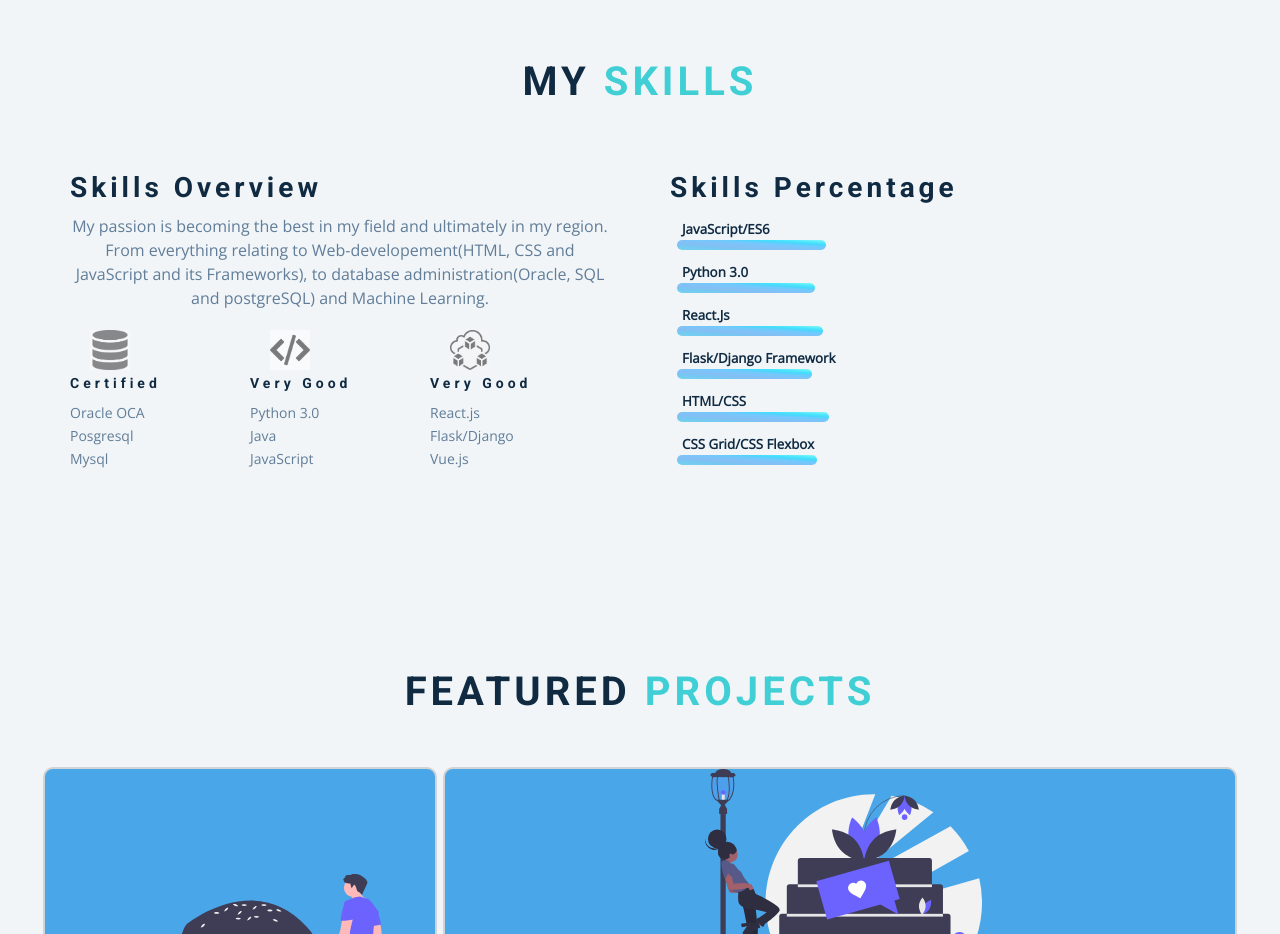
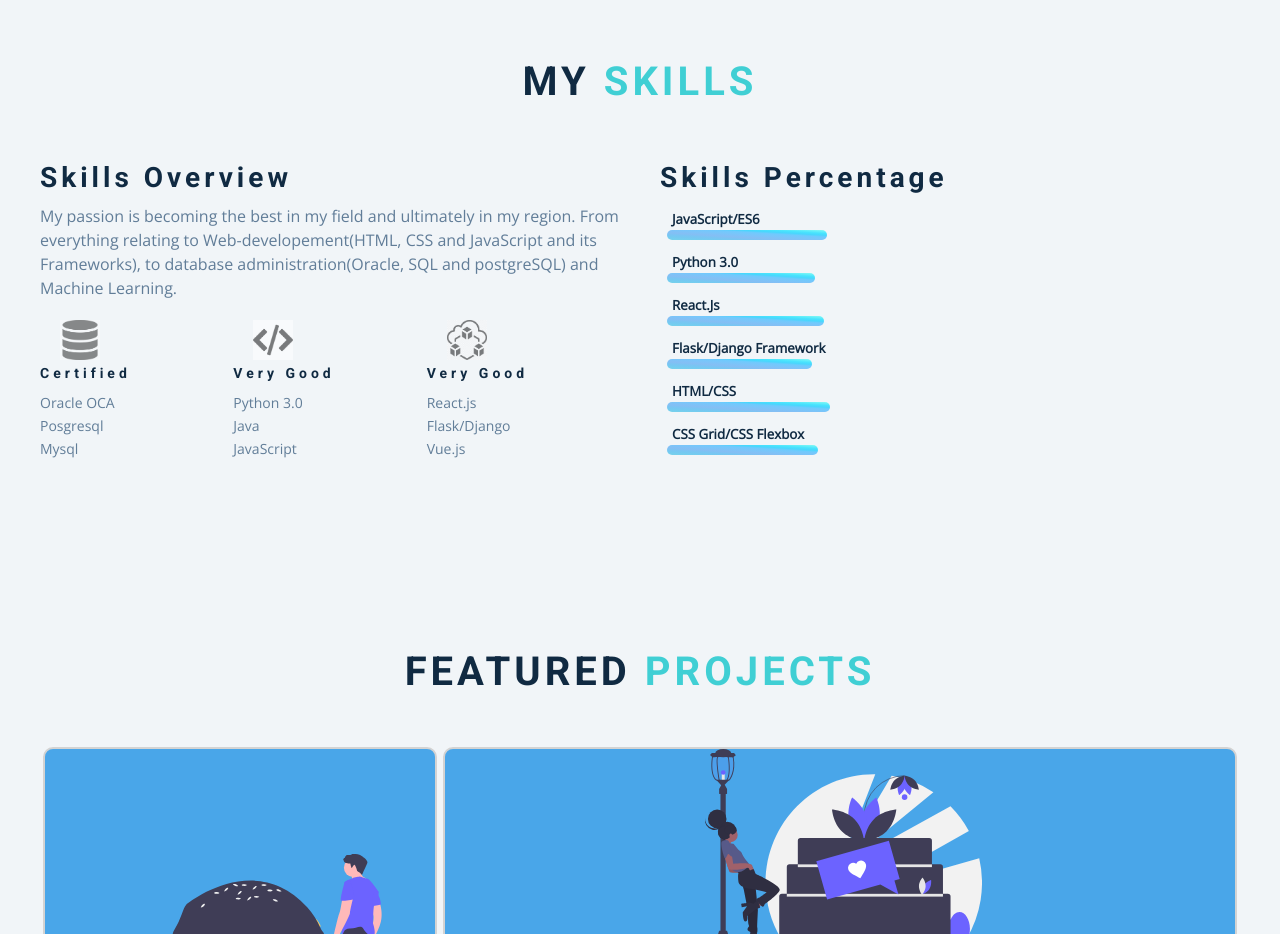
Before and after one commit to ohayamic/my-portfolio, a React (Create React App) app: page / in a window 1280 px wide. Shown: the part 1560-2494 px from the top of the page. Built offline with nearby package versions, Linux system fonts and the light colour scheme.

Commit message:
readjusted the skills compoent

```diff
--- a/src/App.css
+++ b/src/App.css
@@ -551,14 +551,14 @@ Adjust AboutComponents as screen size changes
   grid-template-rows: 1fr 1fr;
   justify-content: end;
   align-content: center;
-  padding: 10px 40px;
+  padding: 10px 20px;
   border-radius: 2rem;
 }
 
 .skill--content {
   box-sizing: border-box;
   margin: 10px;
-  padding: 20px;
+  padding: 10px;
 }
 
 .skill--knowledge {
--- a/src/components/Skills/SkillLevel.js
+++ b/src/components/Skills/SkillLevel.js
@@ -46,7 +46,7 @@ const SkillLevel = () => {
   return (
     <div className="skill--content">
       <h3> skills overview</h3>
-      <p style={{ textAlign: "center" }}>
+      <p style={{ textAlign: "left" }}>
         My passion is becoming the best in my field and ultimately in my region.
         From everything relating to Web-developement(HTML, CSS and JavaScript
         and its Frameworks), to database administration(Oracle, SQL and
```
